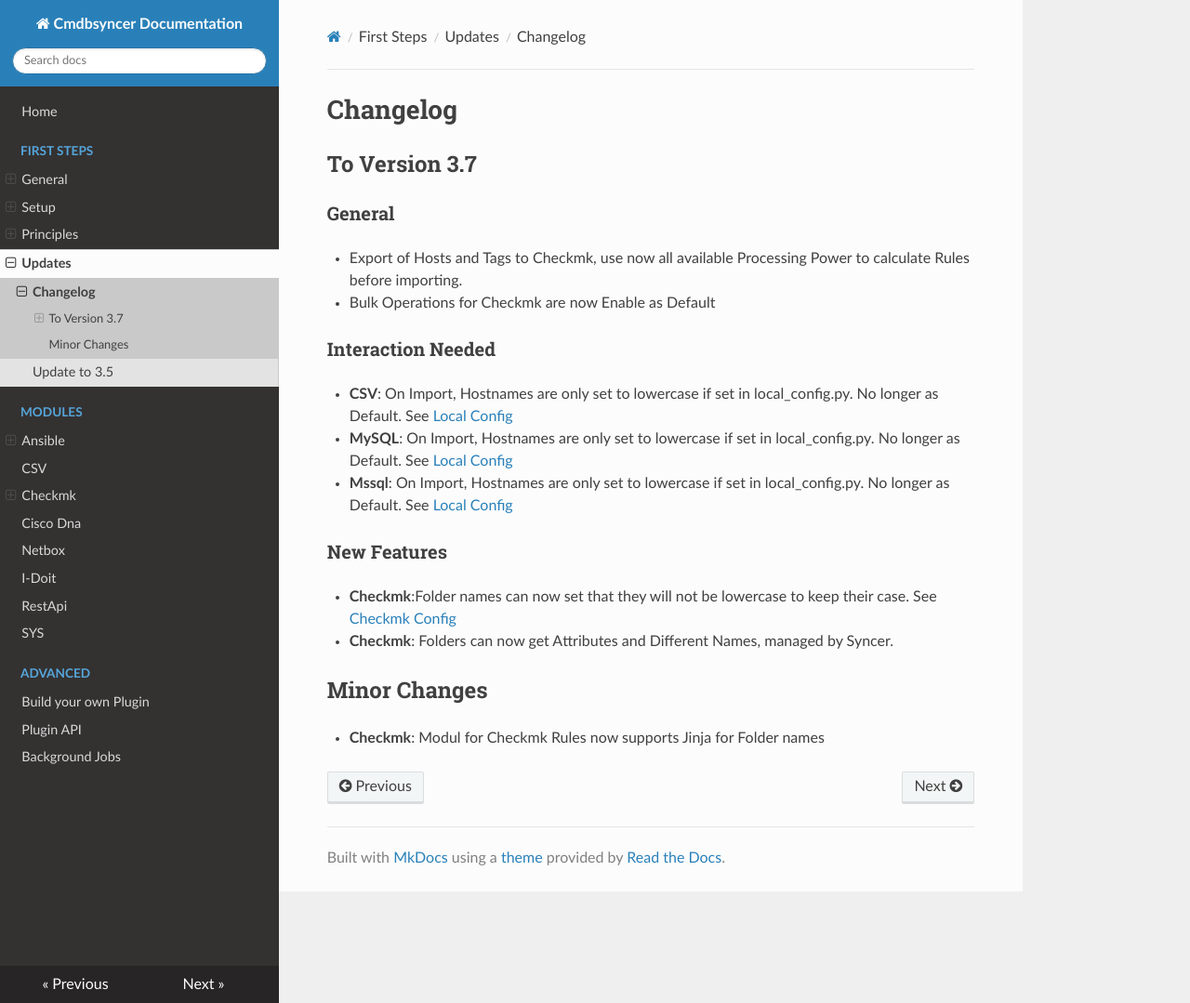
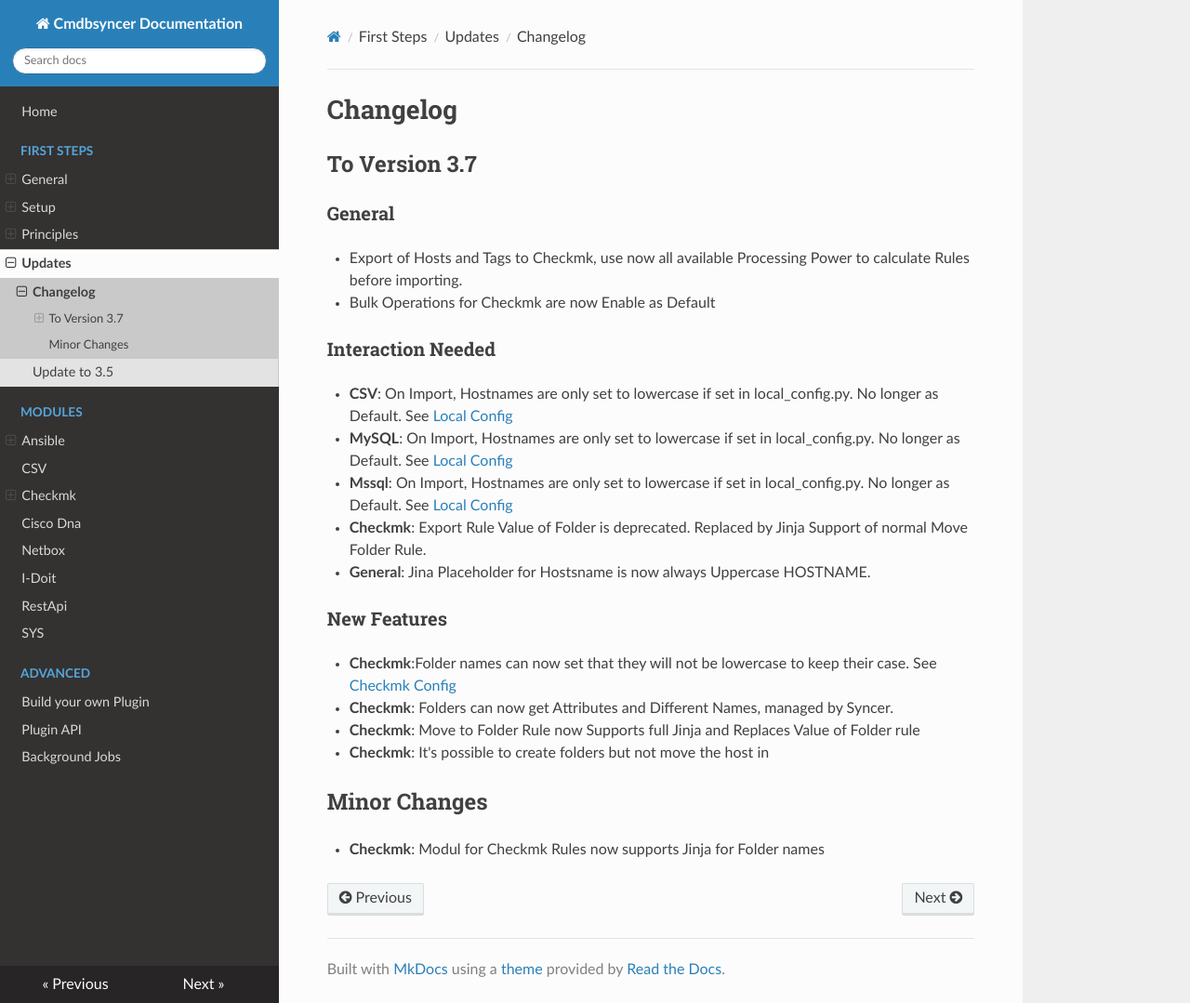
Before and after one commit to kuhn-ruess/cmdbsyncer-docs, an MkDocs documentation site: the page built from docs/updates/changelog.md, in a window 1280 px wide and 1079 px high. Shown: the whole window at 93% size. Built offline with MkDocs 1.6.1, drawn with Linux system fonts in a browser that asks for light colours; nearby versions of some CDN libraries.

Commit message:
Updated docu

```diff
--- a/docs/updates/changelog.md
+++ b/docs/updates/changelog.md
@@ -11,10 +11,14 @@
 - **CSV**: On Import, Hostnames are only set to lowercase if set in local_config.py. No longer as Default. See [Local Config](/basics/lcl_config)
 - **MySQL**: On Import, Hostnames are only set to lowercase if set in local_config.py. No longer as Default. See [Local Config](/basics/lcl_config)
 - **Mssql**: On Import, Hostnames are only set to lowercase if set in local_config.py. No longer as Default. See [Local Config](/basics/lcl_config)
+- **Checkmk**: Export Rule Value of Folder is deprecated. Replaced by Jinja Support of normal Move Folder Rule.
+- **General**: Jina Placeholder for Hostsname is now always Uppercase HOSTNAME.
 
 ### New Features
 - **Checkmk**:Folder names can now set that they will not be lowercase to keep their case. See [Checkmk Config](/checkmk/config_vars/)
 - **Checkmk**: Folders can now get Attributes and Different Names, managed by Syncer.
+- **Checkmk**: Move to Folder Rule now Supports full Jinja and Replaces Value of Folder rule
+- **Checkmk**: It's possible to create folders but not move the host in
 
 
 ## Minor Changes
```
Also changed, not shown: docs/index.md (+4 -1 lines).
